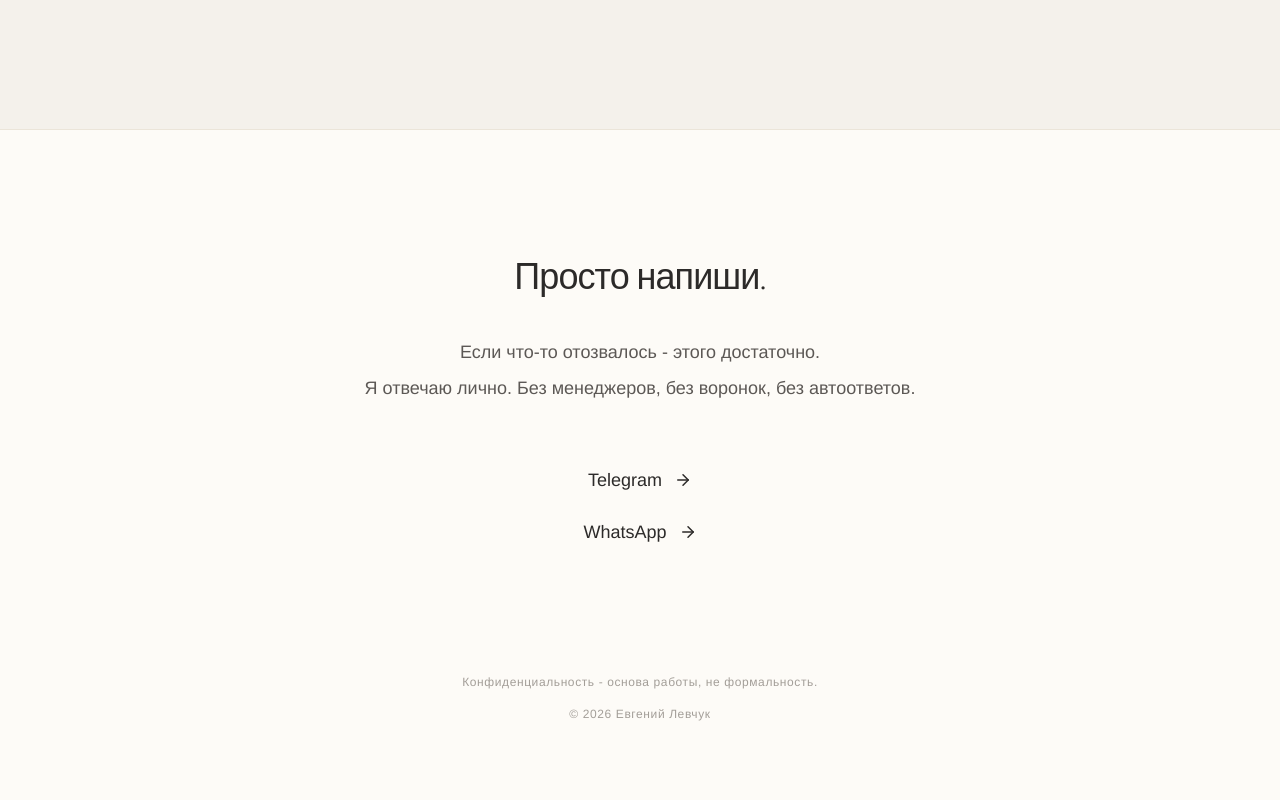
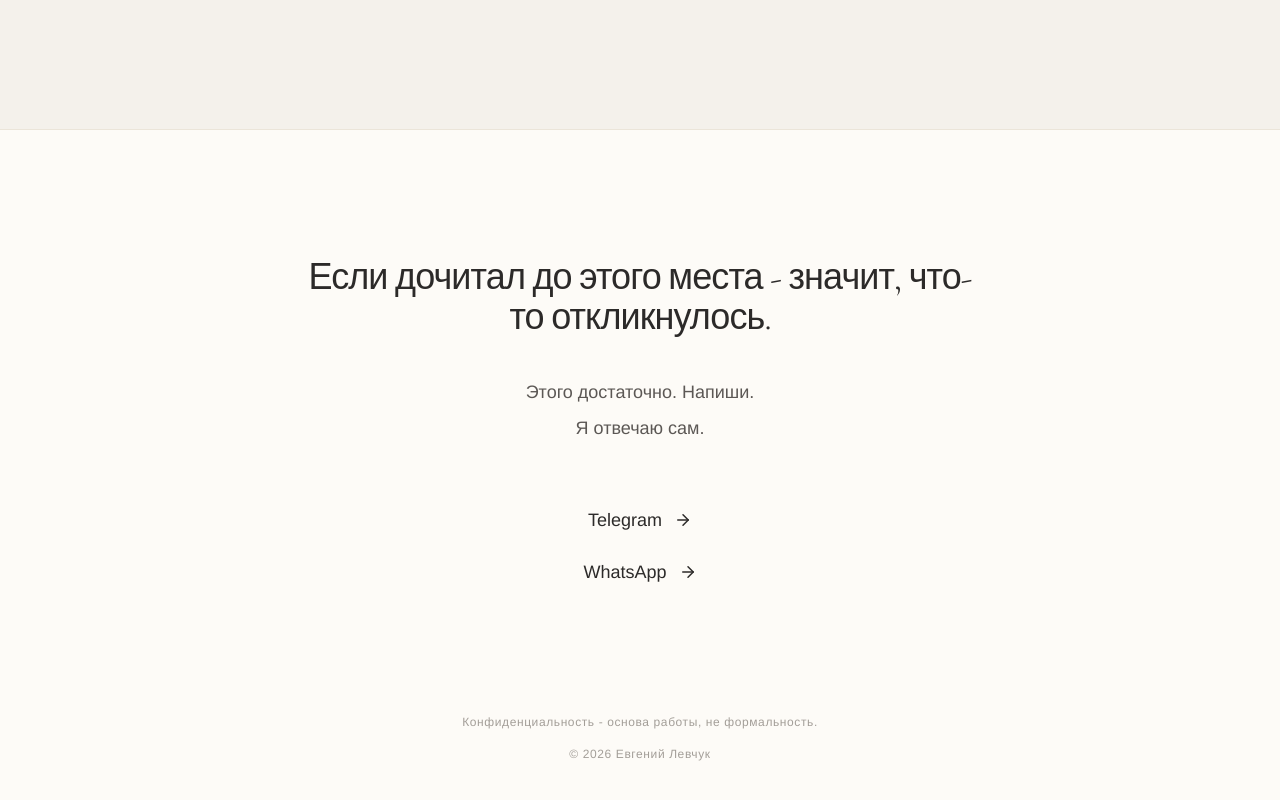
Before and after one commit to apple-kz/yevgeniy-levchuk-personal, a Next.js app: page / in a window 1280 px wide. Shown: the part 6942-7742 px from the top of the page. Built offline with nearby package versions, Linux system fonts and the light colour scheme.

Commit message:
feat: update footer text, enforce hyphens

```diff
--- a/src/app/page.tsx
+++ b/src/app/page.tsx
@@ -231,10 +231,12 @@ export default function Home() {
       {/* BLOCK 9: КОНТАКТЫ & ПОДВАЛ */}
       <footer id="contact" className="pt-32 pb-16 px-8 border-t border-[color:var(--color-line)]">
         <div className="max-w-[680px] mx-auto text-center">
-          <h2 className="text-3xl md:text-4xl mb-10 font-serif tracking-tight text-[color:var(--color-fg)]">Просто напиши.</h2>
+          <h2 className="text-3xl md:text-4xl mb-10 font-serif tracking-tight text-[color:var(--color-fg)]">
+            Если дочитал до этого места - значит, что-то откликнулось.
+          </h2>
           <div className="text-lg font-light text-[color:var(--color-muted)] mb-16 space-y-2">
-            <p>Если что-то отозвалось - этого достаточно.</p>
-            <p>Я отвечаю лично. Без менеджеров, без воронок, без автоответов.</p>
+            <p>Этого достаточно. Напиши.</p>
+            <p>Я отвечаю сам.</p>
           </div>
 
           <div className="flex flex-col items-center gap-6 mb-24">
```
